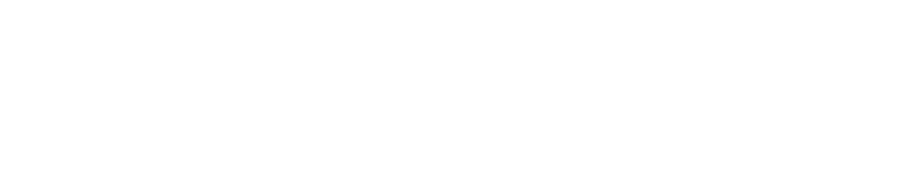
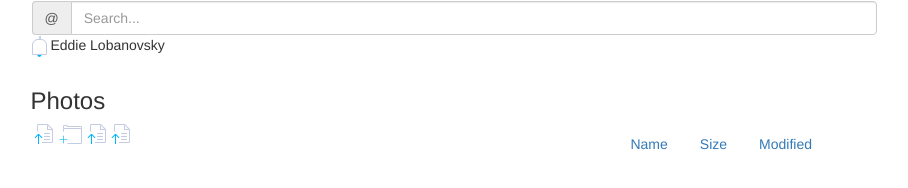
Before and after one commit to yeyezaw/psdtohtml-100days, a plain HTML site: page day1/index.html in a window 1280 px wide. Shown: the whole page, without its empty margins (332-1240 px from the left). Drawn offline with nearby package versions, Linux system fonts and the light colour scheme.

Commit message:
Create - day1 folder

```diff
--- a/day1/index.html
+++ b/day1/index.html
@@ -4,7 +4,7 @@
 		<meta charset="utf-8">
 		<meta http-equiv="X-UA-Compatible" content="IE=edge">
 		<meta name="viewport" content="width=device-width, initial-scale=1">
-		<title>CRIOS | Practice PSD Template</title>
+		<title>Dropbox | Practice redesign</title>
 
 		<!-- Bootstrap CSS -->
     <link rel="stylesheet" media="screen" href="https://cdnjs.cloudflare.com/ajax/libs/twitter-bootstrap/3.3.5/css/bootstrap.min.css">
@@ -17,7 +17,56 @@
 		<![endif]-->
 	</head>
 	<body>
+		<div id="dropbox-window">
+		          <div id="dropbox-body">
+		                  <div class="container">
+		                          <div class="row">
+		                                  <div class="col-sm-3">
+		                                          <div class="left-side">
 
+		                                          </div>
+		                                  </div>
+
+		                                  <div class="col-sm-9">
+		                                          <div class="right-side">
+		                                                  <nav class="nav navbar">
+		                                                      <div class="input-group">
+                                                                  <span class="input-group-addon" id="basic-addon1">@</span>
+                                                                  <input type="text" class="form-control" placeholder="Search..." aria-describedby="basic-addon1">
+                                                              </div>
+
+                                                              <div class="dropdown">
+                                                                   <p><img src="images/Alert.png" alt="bell"> Eddie Lobanovsky</p>
+                                                              </div>
+		                                                  </nav>
+
+		                                                  <div id="right-body">
+		                                                          <h3>Photos</h3>
+		                                                          <div class="row right-body-row">
+		                                                                  <div class="col-sm-4">
+		                                                                          <ul class="nav nav-pills">
+		                                                                                  <li><img src="images/Upload.png" alt="upload"></li>
+		                                                                                  <li><img src="images/newfolder.png" alt="newfolder"></li>
+		                                                                                  <li><img src="images/Upload.png" alt=""></li>
+		                                                                                  <li><img src="images/Upload.png" alt=""></li>
+		                                                                          </ul>
+		                                                                  </div>
+
+		                                                                  <div class="col-sm-4 col-sm-offset-4">
+		                                                                          <ul class="nav nav-pills">
+		                                                                                  <li><a href="#">Name</a></li>
+		                                                                                  <li><a href="#">Size</a></li>
+		                                                                                  <li><a href="#">Modified</a></li>
+		                                                                          </ul>
+		                                                                  </div>
+		                                                          </div>
+		                                                  </div>
+		                                          </div>
+		                                  </div>
+		                          </div>
+		                  </div>
+		          </div>
+		</div>
 
     <script src="https://cdnjs.cloudflare.com/ajax/libs/jquery/1.11.3/jquery.min.js"></script>
     <script src="https://cdnjs.cloudflare.com/ajax/libs/twitter-bootstrap/3.3.5/js/bootstrap.min.js"></script>
```
Also changed, not shown: day1/images/Alert.png (added), day1/images/Upload-file.png (added), day1/images/Upload.png (added), day1/images/newfolder.png (added).
